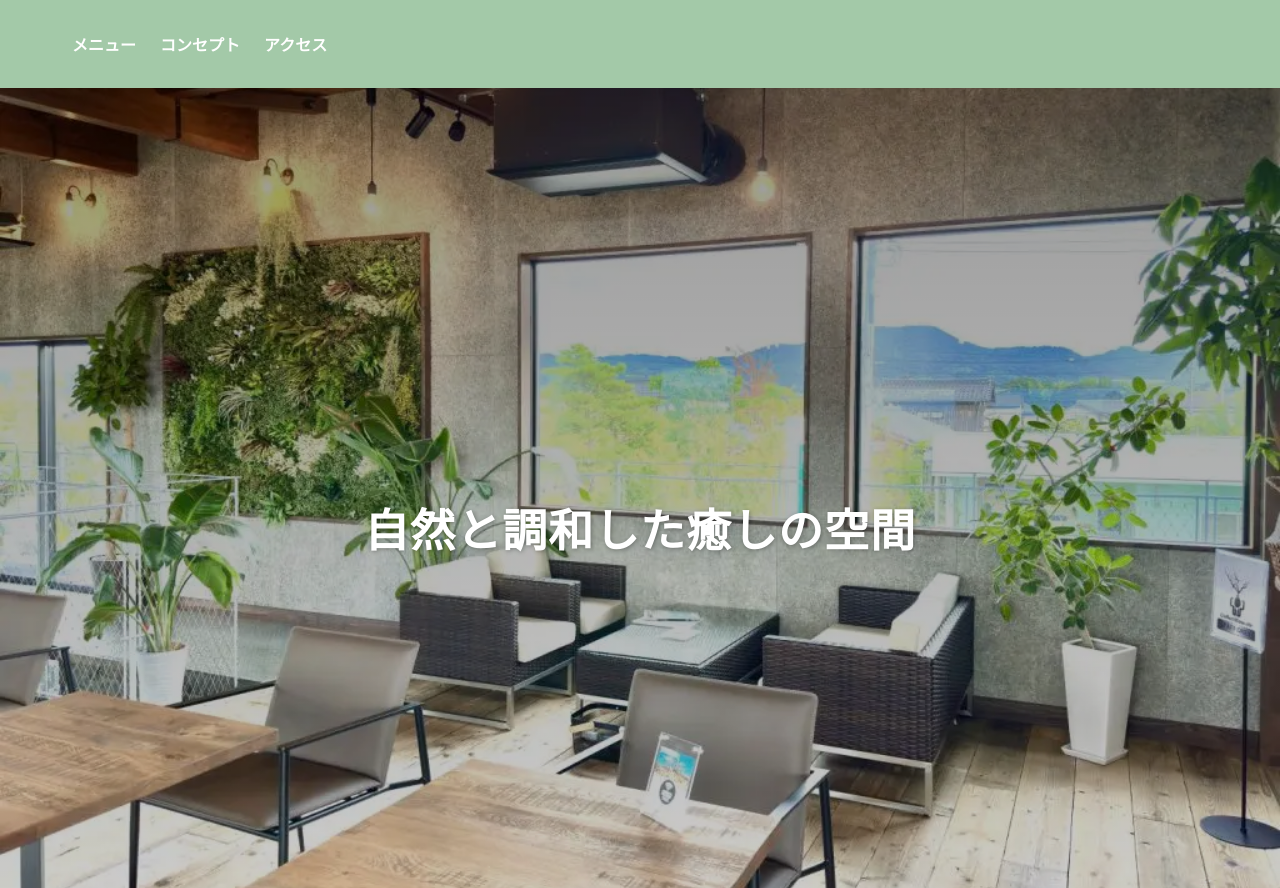
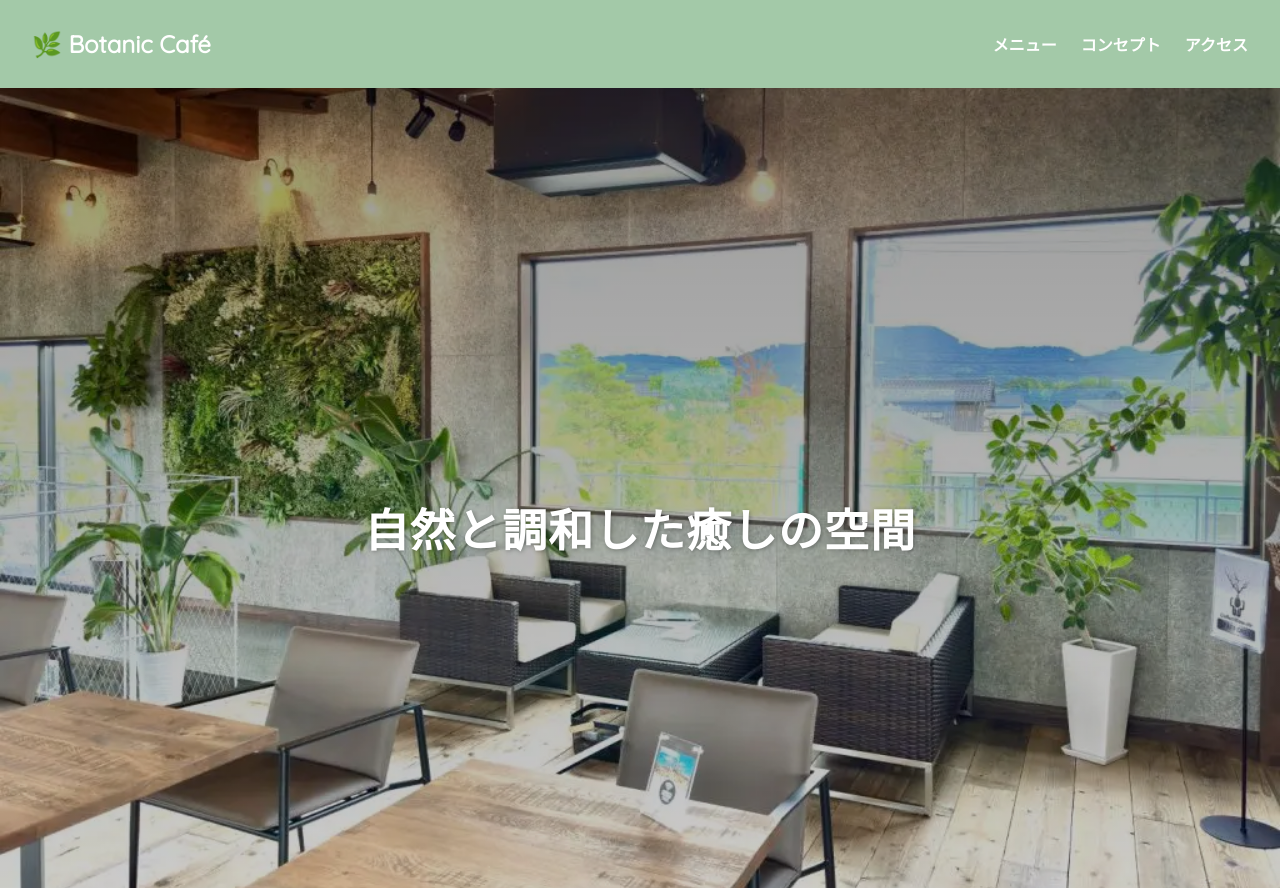
Before and after one commit to ue-san/botanic_cafe_site, a plain HTML site: page index.html in a window 1280 px wide. Shown: the top 888 px of the page. Drawn offline with nearby package versions, Linux system fonts and the light colour scheme.

Commit message:
作業途中の変更を保存

```diff
--- a/index.html
+++ b/index.html
@@ -10,7 +10,7 @@
 <body>
 
   <header>
-    <!-- <div class="logo">🌿 Botanic Café</div> -->
+    <div class="logo">🌿 Botanic Café</div>
     <button id="menu-toggle" class="menu-toggle">☰</button>
     <nav>
       <ul>
```
